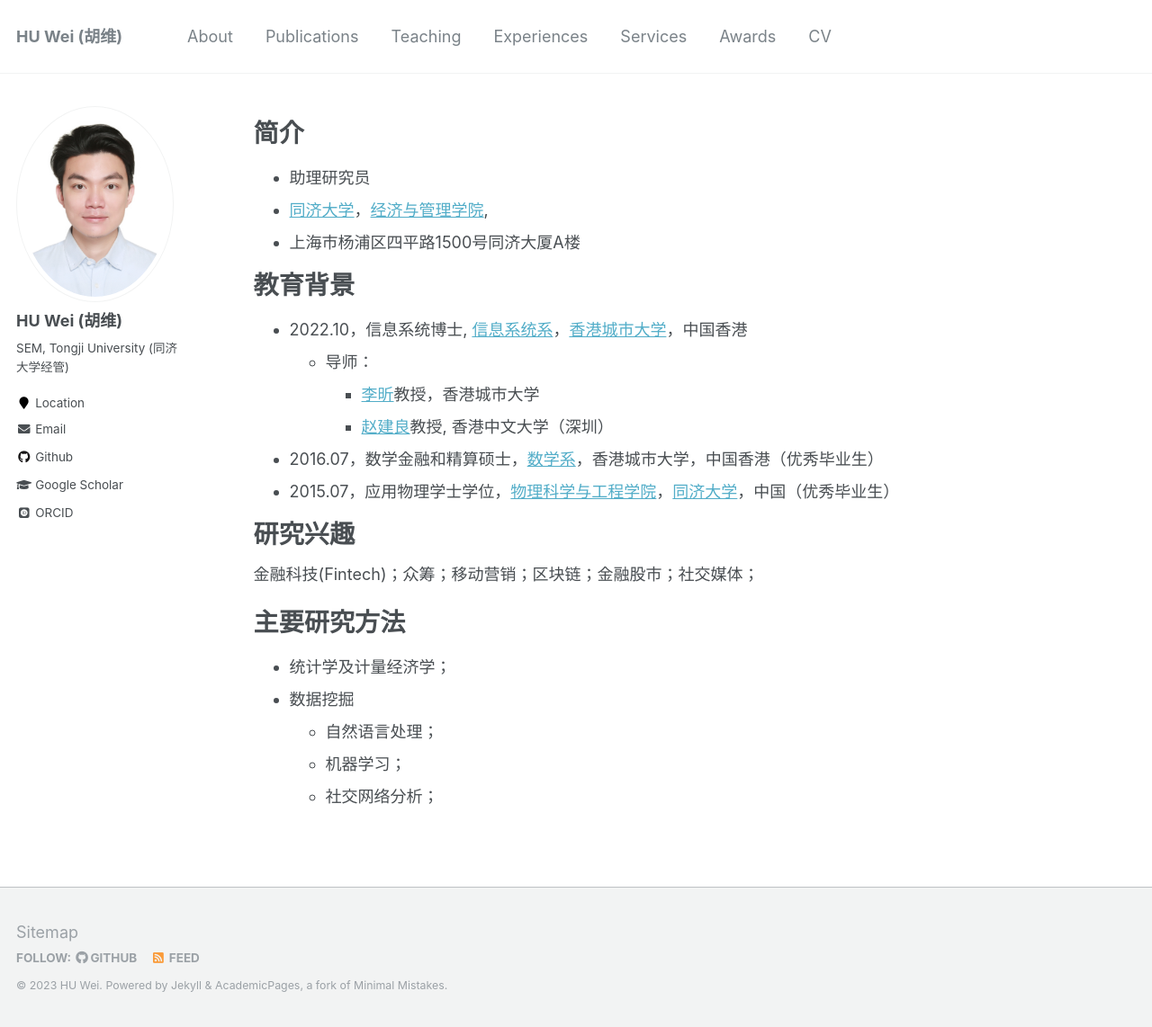
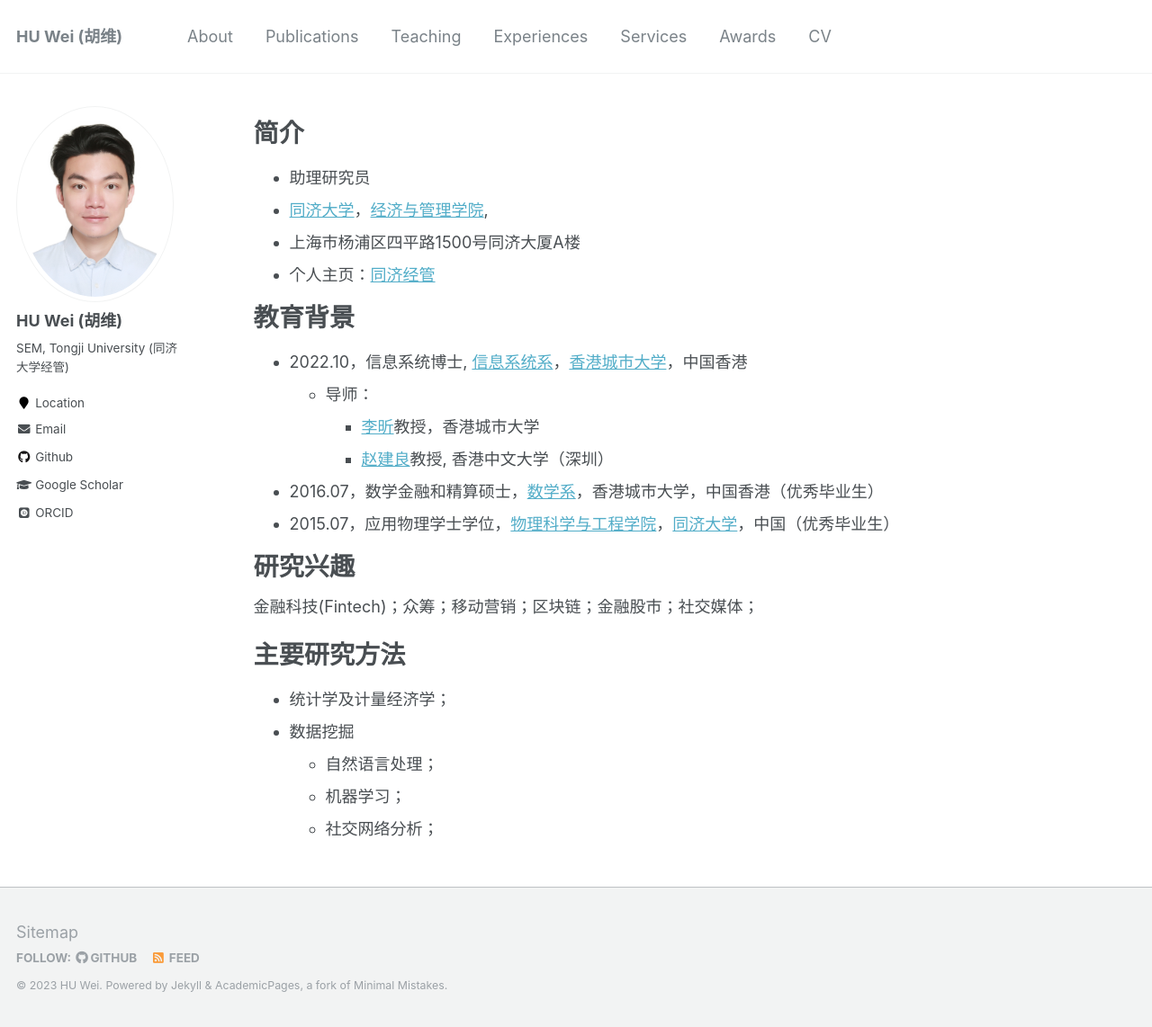
Before and after one commit to huwei-vincent/huwei-vincent.github.io, a Jekyll site: the page built from _pages/about-cn.md, in a window 1280 px wide and 1142 px high. Shown: the whole window at 90% size. Built offline with Jekyll 4.4.1, drawn with Linux system fonts in a browser that asks for light colours; some web fonts are replaced.

Commit message:
add tongji url

```diff
--- a/_pages/about-cn.md
+++ b/_pages/about-cn.md
@@ -14,6 +14,7 @@ redirect_from:
  - 助理研究员
  - [同济大学](https://www.tongji.edu.cn/)，[经济与管理学院](https://sem.tongji.edu.cn/semch/),
  - 上海市杨浦区四平路1500号同济大厦A楼
+ - 个人主页：[同济经管](https://sem.tongji.edu.cn/semch/46669.html)
 
 # 教育背景
 
```
